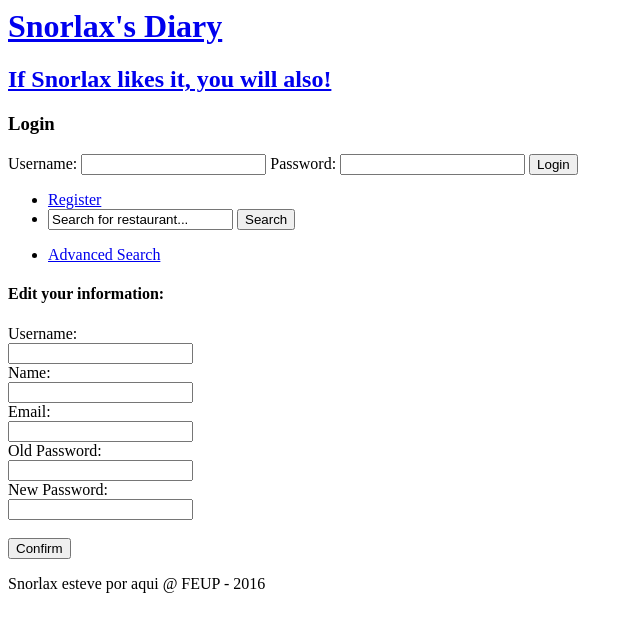
After one commit to filpez/LTW-Project, a PHP site: template templates/user_page.php in a window 1280 px wide. The commit adds this page. Shown: the top 632 px of the page, without its empty margins (0-640 px from the left). Run offline with PHP 8.4, Linux system fonts and the light colour scheme; the template is opened without the code that fills it, so the values that code supplies are empty.

Commit message:
html and css for user page finished

```diff
--- a/my_page.php
+++ b/my_page.php
@@ -11,8 +11,8 @@
         <meta charset="utf-8"/>
         <link href="styles/clear.css" rel="stylesheet">
         <link href="styles/mainstyle.css" rel="stylesheet">
+        <link href="styles/content.css" rel="stylesheet">
         <link href="styles/userpage.css" rel="stylesheet">
-        <link href="styles/content.css" rel="stylesheet">
        	<script src="http://code.jquery.com/jquery-1.11.3.min.js"></script>
         <script src="scripts/search_text_fade.js"></script>
         <script src="scripts/search_simple.js"></script>
@@ -22,7 +22,7 @@
         if(isset($_SESSION['username']) && usernameExists($_SESSION['username'])){
             $user=getUser($_SESSION['username']);
             $restaurants = getRestaurantsFromUser($_SESSION['username']);
-            include('templates/my_page.php');
+            include('templates/user_page.php');
             include('templates/list_restaurants.php');
         }
         else echo "<p>Page meant only for users logged in...</p>";
--- a/templates/my_page.php
+++ /dev/null
@@ -1,5 +0,0 @@
-<div class="user">
-	<p class="username">Username: <?=$user['username']?></p>
-	<p class="username">Name: <?=$user['name']?></p>
-	<p class="username">Email: <?=$user['email']?></p>
-</div>
--- /dev/null
+++ b/templates/user_page.php
@@ -0,0 +1,14 @@
+<div class="user">
+	<h4>Edit your information:</h4>
+
+	<form action="404.php" method="post">
+
+		Username: <br><input type="text" name="username" value="<?=$user['username']?>" required="required"><br>
+		Name: <br><input type="text" name="name" value="<?=$user['name']?>" required="required"><br>
+		Email: <br><input type="text" name="email" value="<?=$user['email']?>" required="required"><br>
+		Old Password: <br><input type="password" name="password" required="required"><br>
+		New Password: <br><input type="password" name="password_confirmation" required="required"><br><br>
+		<input type="submit" value="Confirm">
+
+	</form>
+</div>
```
Also changed, not shown: styles/userpage.css (+18 -0 lines).
